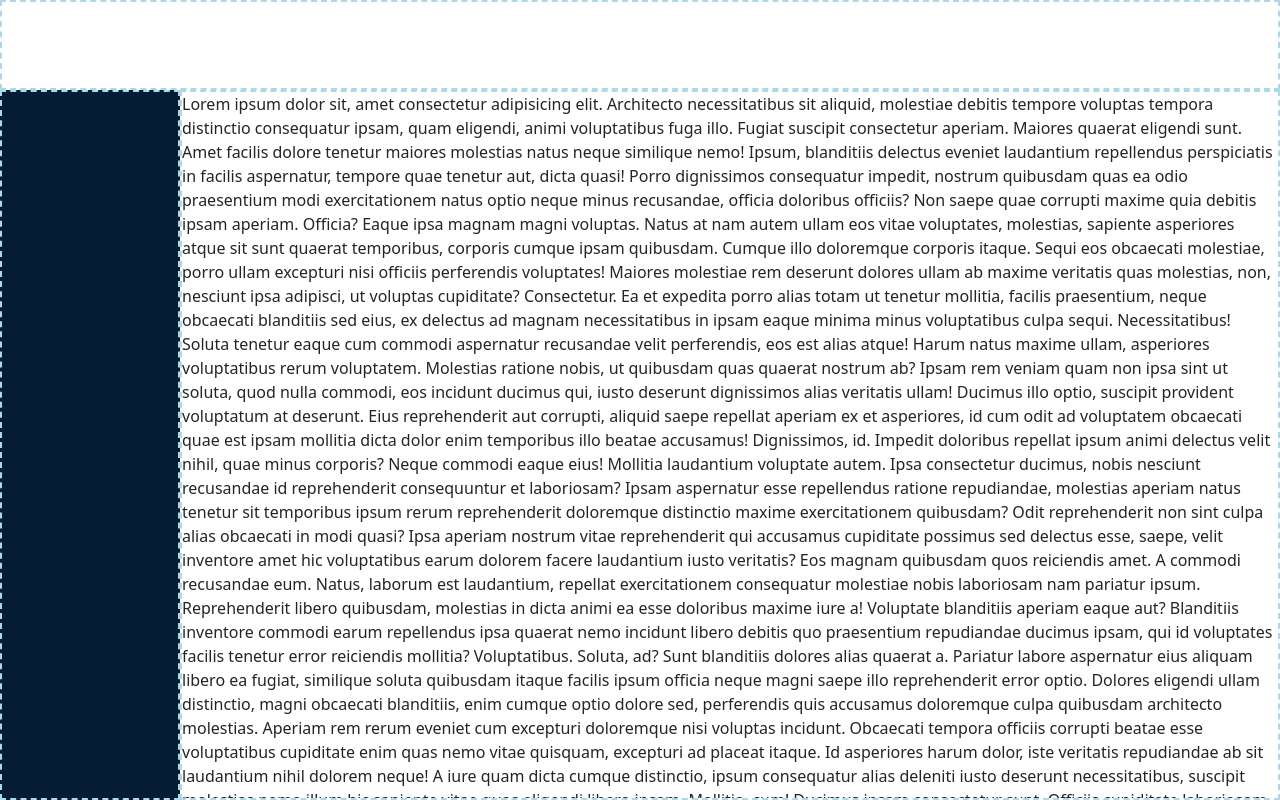
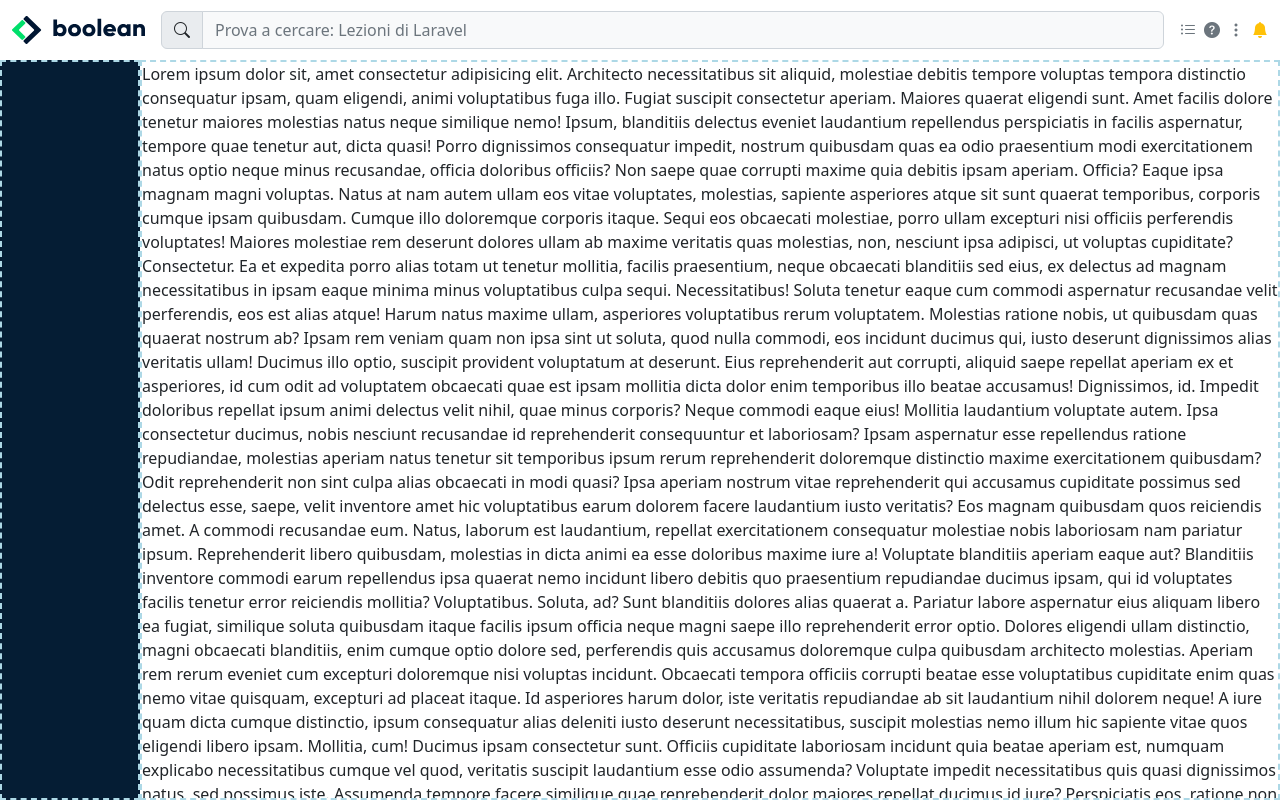
Before and after one commit to NicolaRicci100/html-css-bootstrap-dashboard, a plain HTML site: page index.html in a window 1280 px wide. Drawn offline with nearby package versions, Linux system fonts and the light colour scheme.

Commit message:
header completo (senza interazioni)

```diff
--- a/css/style.css
+++ b/css/style.css
@@ -1,16 +1,20 @@
 
-/* TODO debug */
-.debug{
+
+.debug{ /* TODO debug */
     border: 2px dashed lightblue;
 }
+
 #my-nav-bar{
-    height: 90px;
+    height: 60px;
+}
+.my-logo{
+    width: 50px;
 }
 #my-main-content,#my-side-bar{
-    height:calc(100vh - 90px);
+    height:calc(100vh - 60px);
 }
 #my-side-bar{
-    min-width: 90px;
+    min-width: 70px;
     background-color: rgb(5,29,52);
 }
 #my-main-content{
@@ -30,6 +34,6 @@
 
 @media screen and (min-width: 992px) {
     #my-side-bar{
-        min-width: 180px;
+        min-width: 140px;
 }
 }
--- a/index.html
+++ b/index.html
@@ -11,8 +11,37 @@
     </head>
     <body>
         <header>
-            <div id="my-nav-bar" class="debug">
-
+            <div class="container-fluid">
+                <div class="d-flex gap-1 align-items-center" id="my-nav-bar">
+                    <div>
+                        <img class="d-lg-none my-logo" src="img/mobile-logo.png" alt="logo boolean">
+                        <img class="d-none d-lg-block" src="img/logo.svg" alt="logo boolean con scritta">
+                    </div>
+                    <div class="flex-grow-1">
+                        <form class="container-fluid">
+                            <div class="input-group">
+                                <span class="input-group-text">
+                                    <i class="bi bi-search"></i>
+                                </span>
+                                <input type="text" class="bg-light form-control" type="search" aria-label="Search" placeholder="Prova a cercare: Lezioni di Laravel">
+                            </div>
+                        </form>
+                    </div>
+                    <div class="d-flex gap-2">
+                        <a class="d-none d-lg-block" href="#">
+                            <i class="text-secondary bi bi-list-ul"></i>
+                        </a>
+                        <a class="d-none d-lg-block" href="#">
+                            <i class="text-secondary bi bi-question-circle-fill"></i>
+                        </a>
+                        <a class="d-none d-lg-block" href="#">
+                            <i class="text-secondary bi bi-three-dots-vertical"></i>
+                        </a>
+                        <a href="#">
+                            <i class="text-warning bi bi-bell-fill"></i>
+                        </a>
+                    </div>
+                </div>
             </div>
         </header>
         <main>
```
